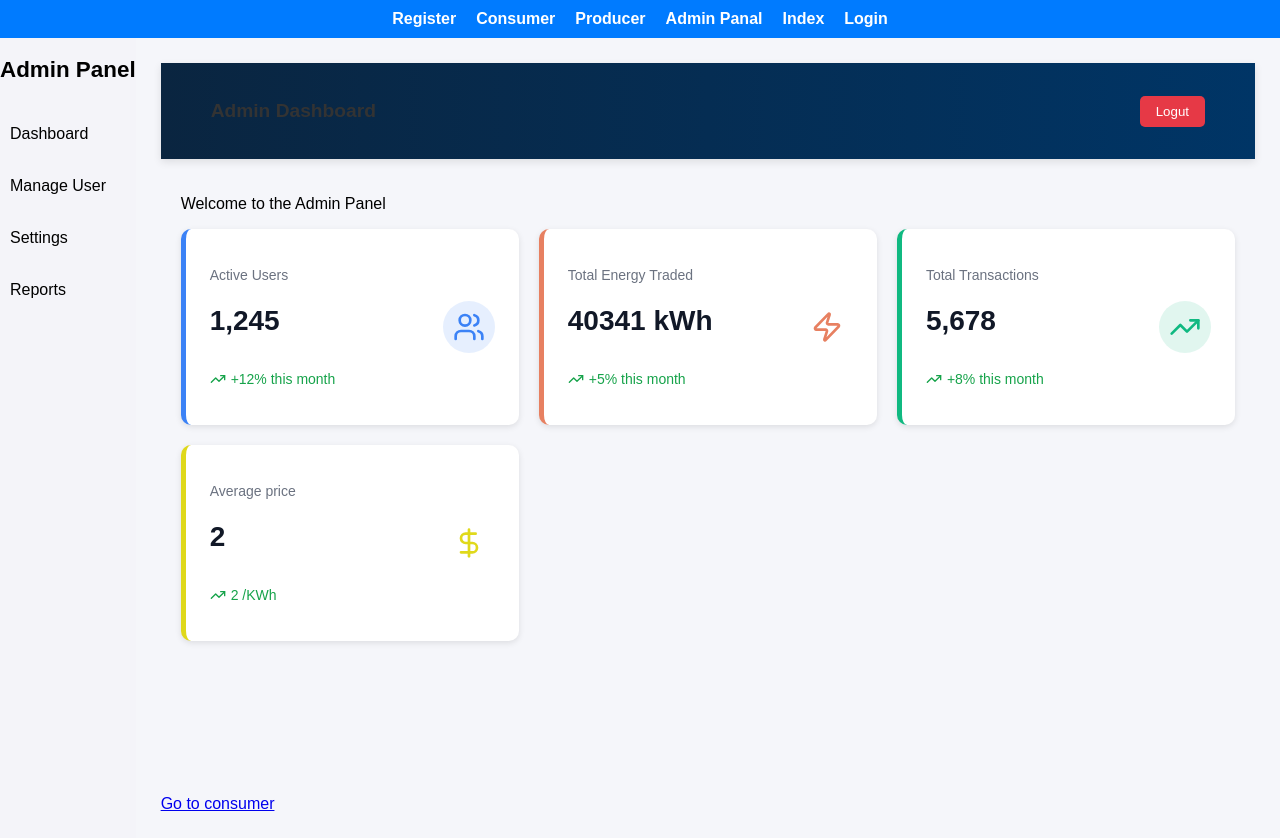
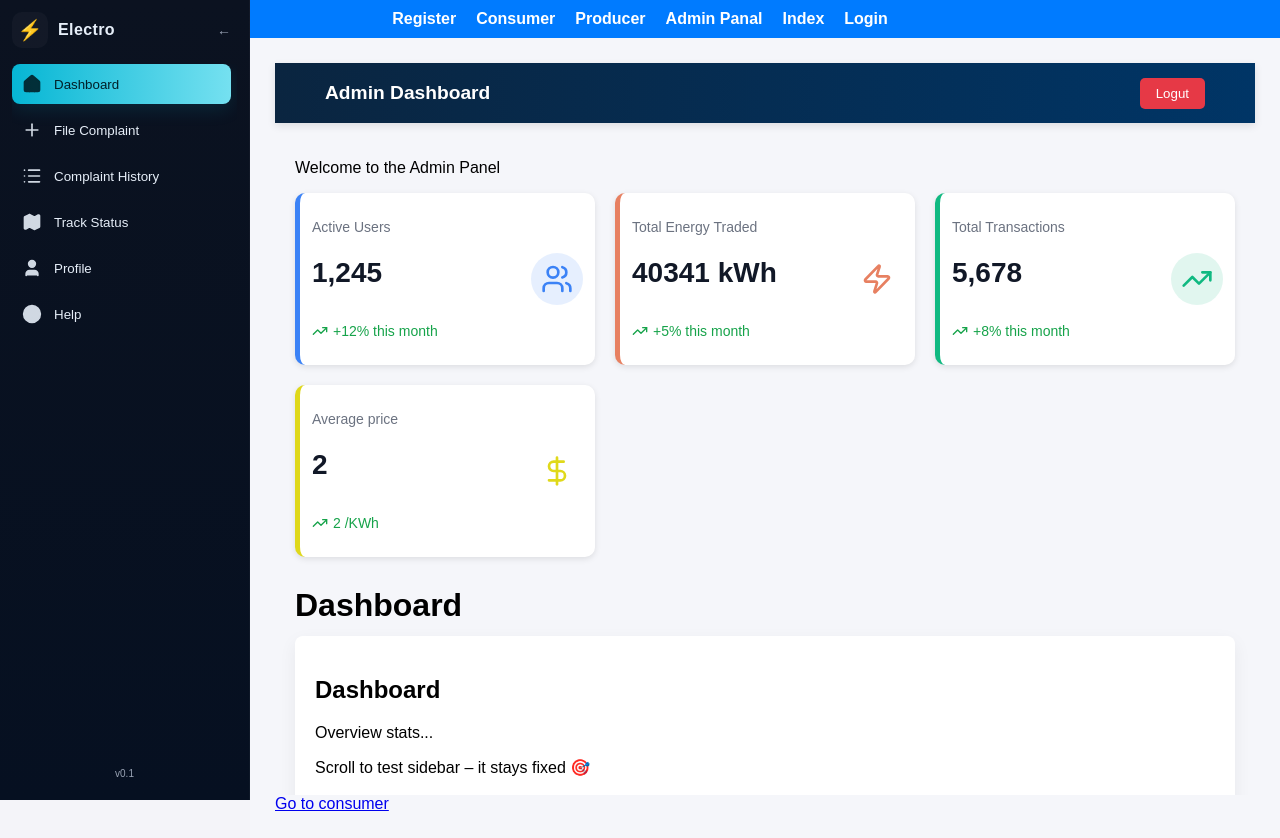
Before and after one commit to Team524342/Decentralized-Electricity-Credit-and-Trading-System, a React (Create React App) app in the folder dects/: page /adminpanal in a window 1280 px wide. Built offline with nearby package versions, Linux system fonts and the light colour scheme; the HTML template or start-up script is replaced by a standard one.

Commit message:
feat: update routing and sidebar functionality; enhance admin panel layout

```diff
--- a/dects/src/App.js
+++ b/dects/src/App.js
@@ -1,8 +1,9 @@
+// E:\Decentralized-Electricity-Credit-and-Trading-System\dects\src\App.js
 import React from 'react';
 import { BrowserRouter as Router, Routes, Route, Navigate, Link } from 'react-router-dom';
 
 import Register from './pages/Register';
-// import ConsumerDashboard from './pages/ConsumerDashboard';
+import ConsumerDashboard from './pages/ConsumerDashboard';
 import ProducerDashboard from './pages/ProducerDashboard';
 import ProducerTransactions from "./pages/producertracsaction";
 import MintTokens from "./pages/minttokens";
@@ -22,7 +23,7 @@ function App() {
     <Router>
       <nav style={styles.navbar}>
         <Link to="/" style={styles.link}>Register</Link>
-        {<Link to="/consumer" style={styles.link}>Consumer</Link> }
+        <Link to="/consumer" style={styles.link}>Consumer</Link>
         <Link to="/producer" style={styles.link}>Producer</Link>
         <Link to="/adminpanal" style={styles.link}>Admin Panal</Link>
         <Link to="/index" style={styles.link}>Index</Link>
@@ -38,7 +39,7 @@ function App() {
         <Route path="/about" element={<About />} />
         <Route path="/contact" element={<Contact />} />
         <Route path="/login" element={<Login />} />
-        {/* <Route path="/consumer" element={<ConsumerDashboard />} /> */}
+        <Route path="/consumer" element={<ConsumerDashboard />} />
         <Route path="/producer" element={<ProducerDashboard />} />
         <Route path="/producer/transactions" element={<ProducerTransactions />} />
         <Route path="/producer/mint" element={<MintTokens />} />
--- a/dects/src/assets/adminPanal.css
+++ b/dects/src/assets/adminPanal.css
@@ -3,10 +3,11 @@
   display: flex;
   height: 100vh;
   font-family: Arial, sans-serif;
+  overflow: hidden;
 }
 
 /* Sidebar */
-.sidebar {
+/* .sidebar {
   width: 220px;
   background-color: #1e1e2f;
   color: #fff;
@@ -36,22 +37,138 @@
 
 .sidebar-menu li:hover {
   background-color: #33334d;
+} */
+
+:root {
+  --bg: #0f172a; /* dark blue-gray */
+  --panel: #0b1220;
+  --accent: #06b6d4;
+  --text: #e6eef8;
+  --muted: #98a2b3;
 }
+* { box-sizing: border-box; }
+.sidebar {
+  width: 250px;
+  height: 100vh;
+  position: fixed;
+  background: linear-gradient(180deg,var(--panel), #061021);
+  color: var(--text);
+  top: 0;
+  left: 0;
+  overflow-y: auto; /* if sidebar has many items, it scrolls inside itself */
+  z-index: 100;
+  padding: 12px;
+  gap: 10px;
+  transition: width 0.22s ease;
+  border-right: 1px solid rgba(255,255,255,0.03);
+}
+.sidebar.collapsed {
+  width: 72px;
+  min-width: 72px;
+}
+.sidebar-top {
+  display: flex;
+  align-items: center;
+  justify-content: space-between;
+}
+/* Hide scrollbar for sidebar (works in all browsers) */
+.sidebar {
+  scrollbar-width: thin; /* Firefox */
+  scrollbar-color: transparent transparent;
+}
+
+.sidebar::-webkit-scrollbar {
+  width: 6px;
+}
+
+.sidebar::-webkit-scrollbar-track {
+  background: transparent;
+}
+
+.sidebar::-webkit-scrollbar-thumb {
+  background: rgba(255, 255, 255, 0.1);
+  border-radius: 10px;
+  transition: background 0.3s;
+}
+
+.sidebar:hover::-webkit-scrollbar-thumb {
+  background: rgba(255, 255, 255, 0.3); /* visible only on hover */
+}
+
+.brand {
+  display: flex;
+  align-items: center;
+  gap: 10px;
+  cursor: pointer;
+}
+.brand-logo { font-size:20px; width:36px; height:36px; display:flex; align-items:center; justify-content:center; background:rgba(255,255,255,0.03); border-radius:10px; }
+.brand-text { font-weight:700; letter-spacing:0.4px; }
+.collapse-btn {
+  background:transparent;
+  color:var(--muted);
+  border:0;
+  cursor:pointer;
+  font-size:14px;
+  padding:6px;
+}
+
+.nav {
+  display:flex;
+  flex-direction:column;
+  gap:6px;
+  margin-top:6px;
+  flex:1;
+  overflow:auto;
+  padding-right:6px;
+}
+
+.nav-item {
+  display:flex;
+  align-items:center;
+  gap:12px;
+  padding:10px;
+  border-radius:8px;
+  background:transparent;
+  border:0;
+  color:var(--text);
+  cursor:pointer;
+  transition: background 0.12s ease, transform 0.08s ease;
+  text-align:left;
+}
+.nav-item:hover { background: rgba(255,255,255,0.03); transform: translateY(-1px); }
+.nav-item.active {
+  background: linear-gradient(90deg,var(--accent), #8be9f6 120%);
+  color: #012028;
+  box-shadow: 0 6px 18px rgba(6,182,212,0.12);
+}
+
+/* icon sizing */
+.icon { width:20px; height:20px; fill: currentColor; opacity:0.9; }
+/* label hide when collapsed */
+.sidebar.collapsed .nav-label { display:none; }
+.sidebar.collapsed .brand-text { display:none; }
+.sidebar.collapsed .collapse-btn { transform: rotate(180deg); }
+
+/* small footer */
+.sidebar-footer { padding:8px 6px; text-align:center; color:var(--muted); font-size:12px; }
 
 /* Navbar */
 .navbar {
+  position: sticky;
+  top: 0;
   height: 60px;
+  z-index: 50;
   background-color: #ffffff;
   display: flex;
   align-items: center;
   justify-content: space-between;
-  padding: 0 20px;
-  box-shadow: 0 2px 5px rgba(0, 0, 0, 0.1);
+  padding: 15px 25px;
+  box-shadow: 0 2px 8px rgba(0, 0, 0, 0.05);
 }
 
 .navbar-title {
   font-size: 1.2rem;
-  color: #333;
+  color: #ffffff;
 }
 
 .logout-btn {
@@ -70,14 +187,40 @@
 /* Main Content */
 .main-content {
   flex: 1;
+  margin-left: 250px;
   display: flex;
   flex-direction: column;
+  height: 100vh;
+  overflow-y: auto;
   background-color: #f5f6fa;
+  transition: margin-left 0.25s ease;
+  scrollbar-width: thin; /* for Firefox */
+  scrollbar-color: #cbd5e1 transparent;
+}
+.main-content::-webkit-scrollbar {
+  width: 8px;
 }
 
+.main-content::-webkit-scrollbar-track {
+  background: transparent;
+}
+
+.main-content::-webkit-scrollbar-thumb {
+  background: #cbd5e1;
+  border-radius: 10px;
+  transition: background 0.3s;
+}
+
+.main-content:hover::-webkit-scrollbar-thumb {
+  background: #94a3b8; /* darker gray when hovered */
+}
+.main-content.collapsed {
+  margin-left: 72px; /* same as .sidebar.collapsed width */
+}
 .content-area {
   flex: 1;
   padding: 20px;
+  overflow-y: auto;
 }
 
 
@@ -85,7 +228,7 @@
   background-color: white;
   border-radius: 10px;
   box-shadow: 0 2px 6px rgba(0, 0, 0, 0.1);
-  padding: 24px;
+  padding: 12px;
   border-left: 4px;
   transition: transform 0.2s ease,box-shadow 0.2s ease;
 }
--- a/dects/src/components/adminSidebar.jsx
+++ b/dects/src/components/adminSidebar.jsx
@@ -1,18 +1,82 @@
 import React from "react";
 import "../assets/adminPanal.css";
+import {
+  Home,
+  Plus,
+  List,
+  Map,
+  Wrench,
+  BarChart2,
+  User,
+  Settings,
+  HelpCircle
+} from "lucide-react";
 
-const AdminSidebar = () => {
+const tabs = [
+    { id: "dashboard", label: "Dashboard", icon: Home },
+    { id: "file", label: "File Complaint", icon: Plus },
+    { id: "history", label: "Complaint History", icon: List },
+    { id: "track", label: "Track Status", icon: Map },
+    { id: "technician", label: "Technician Board", icon: Wrench },
+    { id: "reports", label: "Reports", icon: BarChart2 },
+    { id: "profile", label: "Profile", icon: User },
+    { id: "settings", label: "Settings", icon: Settings },
+    { id: "help", label: "Help", icon: HelpCircle },
+];
+
+export default function Sidebar({ active, setActive, collapsed, setCollapsed, role = "admin" }) {
+    const visibleTabs = tabs.filter(t => {
+        if (role === "admin") {
+            return !["technician", "settings", "reports", "manage"].includes(t.id);
+        } return true;
+    });
+
     return (
-        <div className="admin-sidebar">
-            <h2 className="sidebar-title">Admin Panel</h2>
-            <ul className="sidebar-menu">
-                <li>Dashboard</li>
-                <li>Manage User</li>
-                <li>Settings</li>
-                <li>Reports</li>
-            </ul>
-        </div>
+        <aside className={`sidebar ${collapsed ? "collapsed" : ""}`} aria-label="Main sidebar">
+            <div className="sidebar-top">
+             <div className="brand" onClick={() => { setActive("dashboard"); }}>
+              <div className="brand-logo">⚡</div>
+              <span className="brand-text">Electro</span>
+             </div>
+
+             <button className="collapse-btn" onClick={() => setCollapsed  (!collapsed)} aria-label="Toggle sidebar">
+                {collapsed ? "→" : "←" }
+             </button>
+            </div>
+
+            <nav className="nav">
+                {visibleTabs.map(tab => (
+                <button
+                    key={tab.id}
+                    className={`nav-item ${active === tab.id ? "active" : ""}`}
+                    onClick={() => setActive(tab.id)}
+                    aria-current={active === tab.id ? "page" : undefined}
+                >
+                    <tab.icon size={20} className="icon" />
+                    <span className="nav-label">{tab.label}</span>
+                </button>
+                ))}
+            </nav>
+
+            <div className="sidebar-footer">
+                <small className="version">v0.1</small>
+            </div>
+        </aside>
     );
 }
 
-export default AdminSidebar;
+// const AdminSidebar = () => {
+//     return (
+//         <div className="admin-sidebar">
+//             <h2 className="sidebar-title">Admin Panel</h2>
+//             <ul className="sidebar-menu">
+//                 <li>Dashboard</li>
+//                 <li>Manage User</li>
+//                 <li>Settings</li>
+//                 <li>Reports</li>
+//             </ul>
+//         </div>
+//     );
+// }
+
+// export default AdminSidebar;
--- a/dects/src/pages/ConsumerDashboard.jsx
+++ b/dects/src/pages/ConsumerDashboard.jsx
@@ -1,86 +1,98 @@
-import React, { useEffect, useState } from "react";
-// import '../assets/styles.css';
-import Navbar from "../components/Navbar";
-import Sidebar from "../components/Sidebar";
-import TokenCard from "../components/TokenCard";
-import { Link } from "react-router-dom";
+import React from "react";
+
+function ConsumerDashboard() {
+  return (
+    <div style={{ textAlign: "center", marginTop: "50px" }}>
+      <h1>Welcome, Consumer ⚡</h1>
+    </div>
+  );
+}
+
+export default ConsumerDashboard;
+
+// import React, { useEffect, useState } from "react";
+// // import '../assets/styles.css';
+// import Navbar from "../components/Navbar";
+// import Sidebar from "../components/Sidebar";
+// import TokenCard from "../components/TokenCard";
+// import { Link } from "react-router-dom";
 
 
-const ConsumerDashboard = () =>{
+// const ConsumerDashboard = () =>{
 
 
-  const [usageData, setUsageData]=useState([]);
-  const [loading,setLoading]=useState(true);
-//   useEffect(()=>{
-//     axios.get('http://127.0.0.1.8000/api/energy/consumer_1/').then((res)=>{
-//         console.log(res.data);
-//         const formattedData=res.data.map((item)=>({
-//             date:item.date,value:item.energy_consumed,
-//         }));
-//     setUsageData(formattedData);
-//     setLoading(false);
-//     })
-//     .catch((err )=> console.error(err);
-//     setLoading(false);
-// });
+//   const [usageData, setUsageData]=useState([]);
+//   const [loading,setLoading]=useState(true);
+// //   useEffect(()=>{
+// //     axios.get('http://127.0.0.1.8000/api/energy/consumer_1/').then((res)=>{
+// //         console.log(res.data);
+// //         const formattedData=res.data.map((item)=>({
+// //             date:item.date,value:item.energy_consumed,
+// //         }));
+// //     setUsageData(formattedData);
+// //     setLoading(false);
+// //     })
+// //     .catch((err )=> console.error(err);
+// //     setLoading(false);
+// // });
 
-// },[]);
+// // },[]);
 
- const[tokenBalance,setTokenBalance]=useState(100);
- const[buyAmount,setBuyAmount]=useState('');
- const handleBuyTokens = () =>{
-    if(buyAmount <=0 )
-        return alert('Enter a valid amount');
-    setTokenBalance(tokenBalance + parseInt(buyAmount));
-    setBuyAmount('');
-    alert('Tokens purchased successfully !');
- }
+//  const[tokenBalance,setTokenBalance]=useState(100);
+//  const[buyAmount,setBuyAmount]=useState('');
+//  const handleBuyTokens = () =>{
+//     if(buyAmount <=0 )
+//         return alert('Enter a valid amount');
+//     setTokenBalance(tokenBalance + parseInt(buyAmount));
+//     setBuyAmount('');
+//     alert('Tokens purchased successfully !');
+//  }
 
-    return (
-        <div>
-            <Navbar />
-            <Sidebar />
-            <div>
-                {loading ?(<p>Loading ...</p>) :usageData.length ===0 ?
-                (<p>no data available</p>):(
-                <table>
-                    <thead>
-                        <tr>
-                            <th>Date</th>
-                            <th>Energy</th>
-                        </tr>
-                    </thead>
-                    <tbody>
-                        {usageData.map((item,index)=>(
-                            <tr key={index}>
-                                <td>{item.date}</td>
-                                <td>{item.value}</td>
-                            </tr>
-                        ))}
-                    </tbody>
-                </table>
-                )
-                }
-            </div>
-            <div className="main-content">
-                <h3>Welcome ,Consumer !</h3>
-                <p>
-                    Here you can view your token blance,buy tokens,and track your Energy usage.
-                </p>
-                <Link to="/admin">Go to AdminPanal</Link>
-                {/* Token Balance */}
-                <TokenCard title={"Your Token Balance"} value={`${tokenBalance} ET`} />
-                {/* Buy Token  Section  */}
-                <div className="buy-tokens">
-                    <h4>buy Energy Token</h4>
-                    <input type="number" placeholder="Enter Amount" value={buyAmount}
-                    onChange={(e)=>setBuyAmount(e.target.value)} />
-                     <button onClick={handleBuyTokens}>Buy Tokens</button>
-                </div>
+//     return (
+//         <div>
+//             <Navbar />
+//             <Sidebar />
+//             <div>
+//                 {loading ?(<p>Loading ...</p>) :usageData.length ===0 ?
+//                 (<p>no data available</p>):(
+//                 <table>
+//                     <thead>
+//                         <tr>
+//                             <th>Date</th>
+//                             <th>Energy</th>
+//                         </tr>
+//                     </thead>
+//                     <tbody>
+//                         {usageData.map((item,index)=>(
+//                             <tr key={index}>
+//                                 <td>{item.date}</td>
+//                                 <td>{item.value}</td>
+//                             </tr>
+//                         ))}
+//                     </tbody>
+//                 </table>
+//                 )
+//                 }
+//             </div>
+//             <div className="main-content">
+//                 <h3>Welcome ,Consumer !</h3>
+//                 <p>
+//                     Here you can view your token blance,buy tokens,and track your Energy usage.
+//                 </p>
+//                 <Link to="/admin">Go to AdminPanal</Link>
+//                 {/* Token Balance */}
+//                 <TokenCard title={"Your Token Balance"} value={`${tokenBalance} ET`} />
+//                 {/* Buy Token  Section  */}
+//                 <div className="buy-tokens">
+//                     <h4>buy Energy Token</h4>
+//                     <input type="number" placeholder="Enter Amount" value={buyAmount}
+//                     onChange={(e)=>setBuyAmount(e.target.value)} />
+//                      <button onClick={handleBuyTokens}>Buy Tokens</button>
+//                 </div>
 
-            </div>
+//             </div>
 
-        </div>
-    );
-}
-export default ConsumerDashboard;
+//         </div>
+//     );
+// }
+// export default ConsumerDashboard;
--- a/dects/src/pages/adminPanal.jsx
+++ b/dects/src/pages/adminPanal.jsx
@@ -1,17 +1,47 @@
-import React from "react";
-import { Users, TrendingUp, DollarSign, BoltIcon, Bolt, Bold, Zap } from 'lucide-react';
+import React,{ useState } from "react";
 import Sidebar from "../components/adminSidebar";
 import Navbar from "../components/adminNavbar";
-
 import "../assets/adminPanal.css";
 import { Link } from "react-router-dom";
 import AdminCard from "../components/adminCard";
+import { Users, TrendingUp, DollarSign, Zap } from 'lucide-react';
+
+function Dashboard(){ return <div><h2>Dashboard</h2><p>Overview stats...</p></div>; }
+function FileComplaint(){ return <div><h2>File Complaint</h2><p>Form goes here</p></div>; }
+function History(){ return <div><h2>Complaint History</h2><p>List of complaints</p></div>; }
+function Track(){ return <div><h2>Track Status</h2><p>Track active tickets</p></div>; }
+function Technician(){ return <div><h2>Technician Board</h2></div>; }
+function Reports(){ return <div><h2>Reports</h2></div>; }
+function Profile(){ return <div><h2>Profile</h2></div>; }
+function Settings(){ return <div><h2>Settings</h2></div>; }
+function Help(){ return <div><h2>Help</h2></div>; }
+
+const pageMap = {
+  dashboard: <Dashboard/>,
+  file: <FileComplaint/>,
+  history: <History/>,
+  track: <Track/>,
+  technician: <Technician/>,
+  reports: <Reports/>,
+  profile: <Profile/>,
+  settings: <Settings/>,
+  help: <Help/>
+};
 
 const AdminPanal = () => {
+    const [active, setActive] = useState("dashboard");
+    const [collapsed, setCollapsed] = useState(false);
+
     return (
         <div className="admin-container">
-            <Sidebar />
-            <div className="main-content">
+            <Sidebar
+             active={active}
+             setActive={setActive}
+             collapsed={collapsed}
+             setCollapsed={setCollapsed}
+             role="admin" // change to "admin" to show all tabs
+            />
+            <div className={`main-content ${collapsed ? "collapsed" : ""}`}>
                 <Navbar />
                 <div className="content-area">
                      <p>Welcome to the Admin Panel</p>
@@ -21,6 +51,19 @@ const AdminPanal = () => {
                         <AdminCard icon={TrendingUp} title="Total Transactions" value="5,678" trend="+8% this month" color="#10B981" />
                         <AdminCard icon={DollarSign} title="Average price" value="2" trend="2 /KWh" color="#dfd817fb" />
                      </div>
+
+                     <main style={{ marginTop: 30 }}>
+                        {/* <header style={{ marginBottom:18 }}> */}
+                        <h1 style={{ marginBottom:12 }}>{active.charAt(0).toUpperCase() + active.slice(1)}</h1>
+                        {/* </header> */}
+
+                        <section style={{ background:"#fff", padding:20, borderRadius:8, boxShadow:"0 6px 18px rgba(2,6,23,0.06)" }}>
+                        {pageMap[active] || <div>Not found</div>}
+                        <div style={{ height: "1200px" }}>
+                            Scroll to test sidebar – it stays fixed 🎯
+                        </div>
+                        </section>
+                     </main>
                 </div>
                 <Link to="/consumer">Go to consumer</Link>
             </div>
--- a/dects/src/pages/login.jsx
+++ b/dects/src/pages/login.jsx
@@ -28,6 +28,7 @@ function LoginPage() {
 
       if (response.ok) {
         alert(data.message || "Login successful!");
+        console.log("Redirect path:", data.redirect_to);
 
         // ✅ Redirect using backend’s redirect_to
         if (data.redirect_to) {
```
